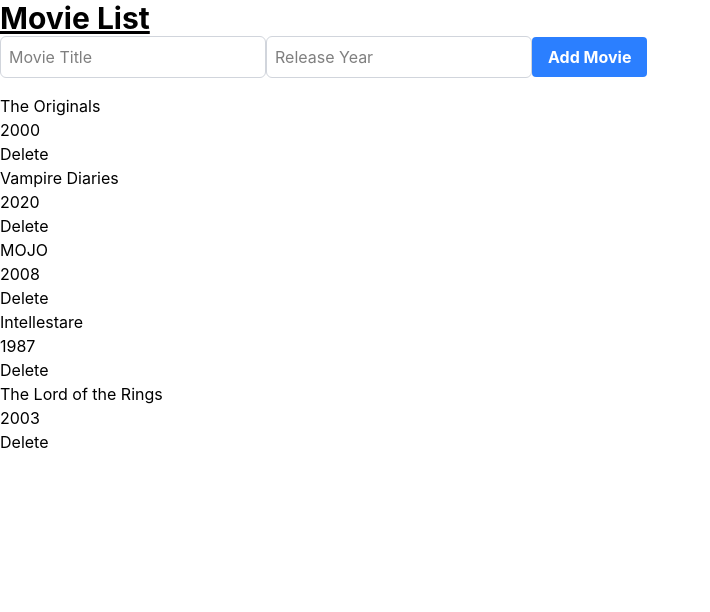
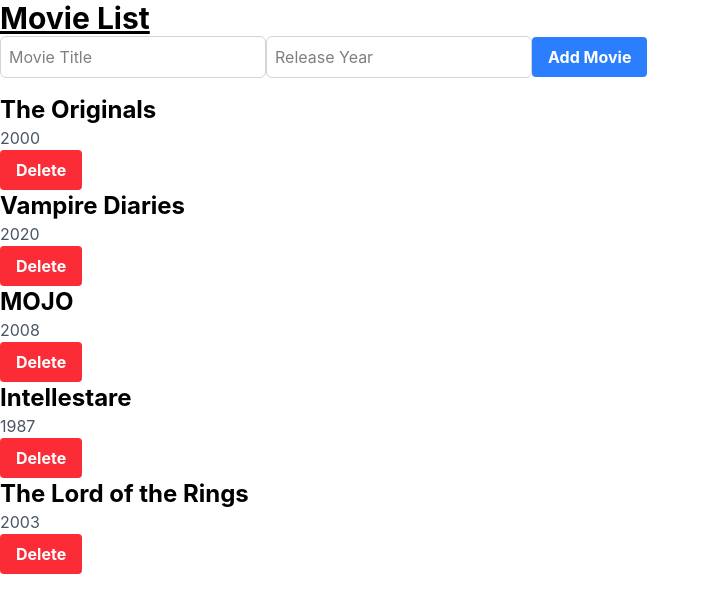
Before and after one commit to markkinus/movie-app, a React (Vite) app: page / in a window 1280 px wide. Shown: the top 612 px of the page, without its empty margins (0-710 px from the left). Built offline with nearby package versions, Linux system fonts and the light colour scheme.

Commit message:
refactor: enhance styling of MovieItem component with Tailwind CSS

```diff
--- a/src/components/movieItem.jsx
+++ b/src/components/movieItem.jsx
@@ -3,9 +3,11 @@
 function MovieItem({ movie, deleteMovie }) {
   return (
     <>
-        <h2>{movie.title}</h2>
-        <p>{movie.year}</p>
-        <button onClick={() => deleteMovie(movie.id)}>Delete</button>
+        <h2 className ="text-2xl font-bold">{movie.title}</h2>
+        <p className="text-gray-600">{movie.year}</p>
+        <button onClick={() => deleteMovie(movie.id)} className="bg-red-500 hover:bg-red-700 text-white font-bold py-2 px-4 rounded">
+          Delete
+        </button>
     </>
   )
 }
```
